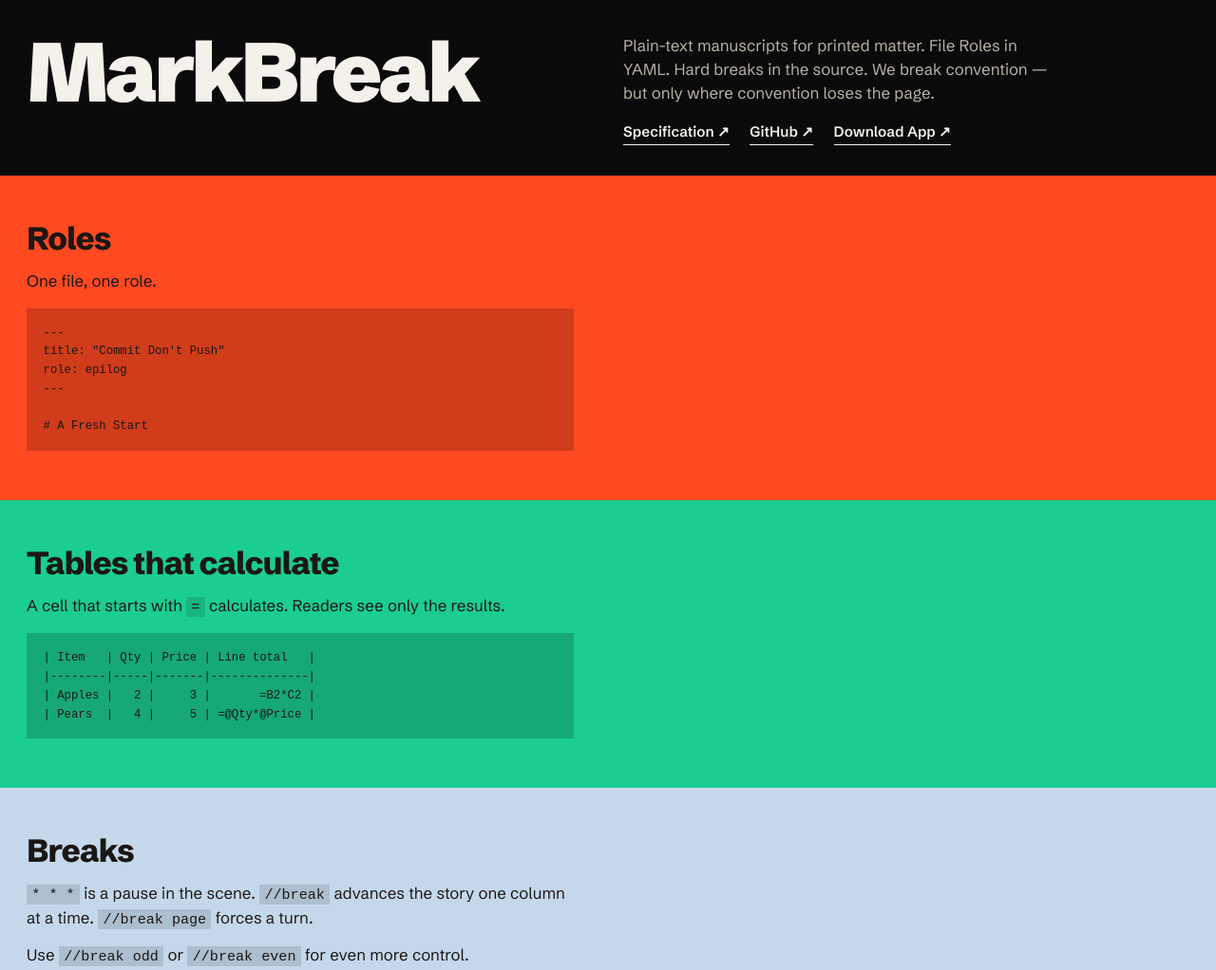
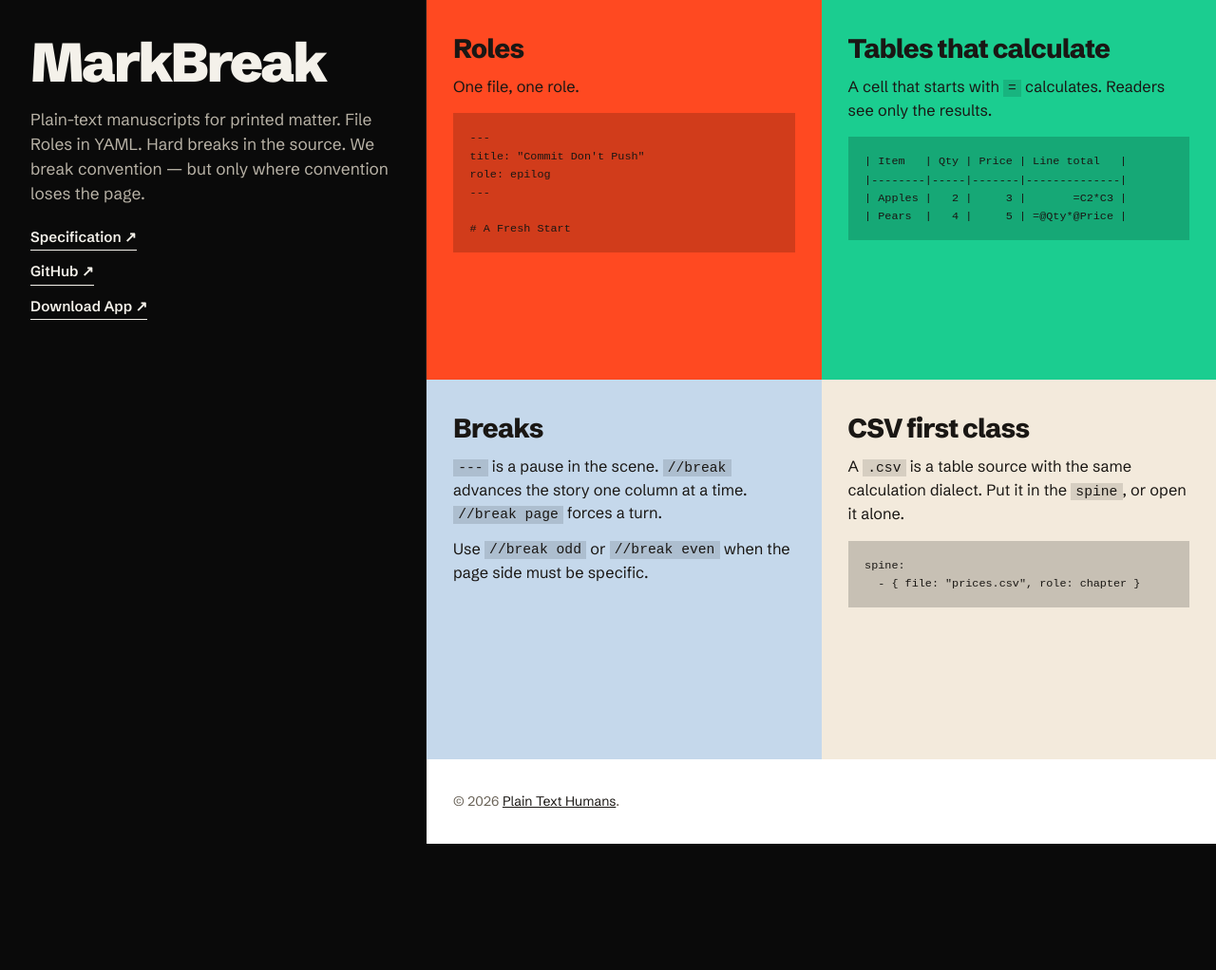
Before and after one commit to 13-Books/markbreak, a plain HTML site: page index.html in a window 1280 px wide. Shown: the top 1022 px of the page at 95% size. After the commit the page ends 889 px from the top, so only its background shows below. Drawn offline with Linux system fonts and the light colour scheme.

Commit message:
Update index.html

```diff
--- a/index.html
+++ b/index.html
@@ -4,7 +4,7 @@
   <meta charset="utf-8" />
   <meta name="viewport" content="width=device-width, initial-scale=1" />
   <title>MarkBreak</title>
-  <meta name="description" content="MarkBreak: a Markdown profile for printed matter. Roles in YAML. Hard breaks in the file. CSV from the start. We break convention a little — for the better." />
+  <meta name="description" content="MarkBreak: a Markdown profile for printed matter. Roles in YAML. Hard breaks in the file. CSV as a table source. We break convention — but only where convention loses the page." />
   <link rel="preconnect" href="https://fonts.googleapis.com" />
   <link rel="preconnect" href="https://fonts.gstatic.com" crossorigin />
   <link href="https://fonts.googleapis.com/css2?family=Schibsted+Grotesk:wght@400;500;600;700;800;900&display=swap" rel="stylesheet" />
@@ -28,29 +28,47 @@
       line-height: 1.5;
     }
     a { color: inherit; }
-    header.top {
+
+    .page {
       display: grid;
-      grid-template-columns: 1fr 1fr;
-      gap: 2rem;
-      padding: 2.25rem 1.75rem 2rem;
+      grid-template-columns: max-content minmax(0, 1fr);
+      min-height: 100vh;
+    }
+
+    .rail {
+      padding: 2.5rem 2rem 2rem;
+      display: flex;
+      flex-direction: column;
+      gap: 1.35rem;
+      border-right: 1px solid #222;
+      position: sticky;
+      top: 0;
+      align-self: start;
+      min-height: 100vh;
+      width: max-content;
+      background: var(--black);
+      z-index: 2;
     }
     .brand {
       font-weight: 900;
-      font-size: clamp(2.8rem, 8vw, 5.5rem);
+      font-size: clamp(2.4rem, 4.5vw, 4.25rem);
       letter-spacing: -0.05em;
       line-height: 0.9;
       margin: 0;
+      white-space: nowrap;
     }
     .intro p {
-      margin: 0 0 1rem;
-      max-width: 28rem;
+      margin: 0;
+      max-width: 24rem;
       color: var(--mute);
-      font-size: 1.05rem;
+      font-size: 1.08rem;
     }
     .intro .links {
       display: flex;
-      flex-wrap: wrap;
-      gap: 1rem 1.35rem;
+      flex-direction: column;
+      align-items: flex-start;
+      gap: 0.7rem;
+      margin-top: 1.35rem;
       font-weight: 600;
       font-size: 0.95rem;
     }
@@ -60,23 +78,32 @@
       padding-bottom: 0.1rem;
     }
     .intro .links a:hover { color: #fff; }
+
+    .panels {
+      display: grid;
+      grid-template-columns: 1fr 1fr;
+      grid-auto-rows: minmax(14rem, 1fr);
+      min-height: 100%;
+    }
     section.block {
-      padding: 3rem 1.75rem 3.25rem;
+      padding: 2.25rem 1.75rem 2.5rem;
       color: var(--type);
+      display: flex;
+      flex-direction: column;
     }
     section.block h2 {
-      font-size: clamp(1.6rem, 3.5vw, 2.1rem);
+      font-size: clamp(1.4rem, 2.2vw, 1.95rem);
       font-weight: 800;
       letter-spacing: -0.03em;
       line-height: 1.1;
-      margin: 0 0 0.85rem;
+      margin: 0 0 0.75rem;
     }
     section.block p {
-      margin: 0 0 0.85rem;
-      max-width: 36rem;
-      font-size: 1.05rem;
+      margin: 0 0 0.75rem;
+      font-size: 1.02rem;
+      max-width: 34rem;
     }
-    section.block p:last-child { margin-bottom: 0; }
+    section.block p:last-of-type { margin-bottom: 0; }
     section.block code {
       font-family: ui-monospace, "Cascadia Code", monospace;
       font-size: 0.9em;
@@ -85,12 +112,11 @@
     }
     section.block pre {
       margin: 1rem 0 0;
-      max-width: 36rem;
       background: rgba(0,0,0,0.18);
       color: inherit;
       padding: 1rem 1.1rem;
       overflow-x: auto;
-      font-size: 0.85rem;
+      font-size: 0.82rem;
       line-height: 1.45;
       font-family: ui-monospace, "Cascadia Code", monospace;
     }
@@ -106,20 +132,46 @@
     .csv { background: var(--paper); }
     .csv code,
     .csv pre { background: rgba(26,23,20,0.07); }
+
     footer {
-      padding: 1.75rem;
+      grid-column: 2;
+      padding: 1.25rem 1.75rem;
       background: #fff;
       color: #6a6358;
       font-size: 0.875rem;
     }
     footer a { color: var(--type); }
+
     @media (max-width: 900px) {
-      header.top { grid-template-columns: 1fr; gap: 1rem; }
+      .page { grid-template-columns: 1fr; }
+      .rail {
+        position: static;
+        min-height: 0;
+        width: auto;
+        border-right: none;
+        border-bottom: 1px solid #222;
+        padding: 2rem 1.5rem 1.75rem;
+      }
+      .panels { grid-template-columns: 1fr; grid-auto-rows: auto; }
+      footer { grid-column: 1; }
+      .intro .links {
+        flex-direction: row;
+        flex-wrap: wrap;
+        gap: 1rem 1.35rem;
+      }
+    }
+
+    @media (min-width: 1400px) {
+      .rail { padding: 3rem 2.25rem 2.5rem; }
+      .brand { font-size: clamp(2.8rem, 3.8vw, 4.5rem); }
+      section.block { padding: 2.75rem 2.25rem 3rem; }
+      section.block pre { font-size: 0.88rem; }
     }
   </style>
 </head>
 <body>
-  <header class="top">
+  <div class="page">
+    <header class="rail">
       <h1 class="brand">MarkBreak</h1>
       <div class="intro">
         <p>Plain-text manuscripts for printed matter. File Roles in YAML. Hard breaks in the source. We break convention — but only where convention loses the page.</p>
@@ -131,7 +183,7 @@
       </div>
     </header>
 
-  <main>
+    <main class="panels">
       <section class="block roles" id="roles">
         <h2>Roles</h2>
         <p>One file, one role.</p>
@@ -148,14 +200,14 @@ role: epilog
         <p>A cell that starts with <code>=</code> calculates. Readers see only the results.</p>
         <pre><code>| Item   | Qty | Price | Line total   |
 |--------|-----|-------|--------------|
-| Apples |   2 |     3 |       =B2*C2 |
+| Apples |   2 |     3 |       =C2*C3 |
 | Pears  |   4 |     5 | =@Qty*@Price |</code></pre>
       </section>
 
       <section class="block breaks" id="breaks">
         <h2>Breaks</h2>
-      <p><code>* * *</code> is a pause in the scene. <code>//break</code> advances the story one column at a time. <code>//break page</code> forces a turn.</p>
-      <p>Use <code>//break odd</code> or <code>//break even</code> for even more control.</p>
+        <p><code>---</code> is a pause in the scene. <code>//break</code> advances the story one column at a time. <code>//break page</code> forces a turn.</p>
+        <p>Use <code>//break odd</code> or <code>//break even</code> when the page side must be specific.</p>
       </section>
 
       <section class="block csv" id="csv">
@@ -167,7 +219,8 @@ role: epilog
     </main>
 
     <footer>
-    <p class="copy">© 2026 <a href="https://plaintexthumans.com">Plain Text Humans</a></p>
+      <p class="copy">© 2026 <a href="https://plaintexthumans.com">Plain Text Humans</a>.</p>
     </footer>
+  </div>
 </body>
 </html>
```
Lines whose indentation alone changed are shown as unchanged.
